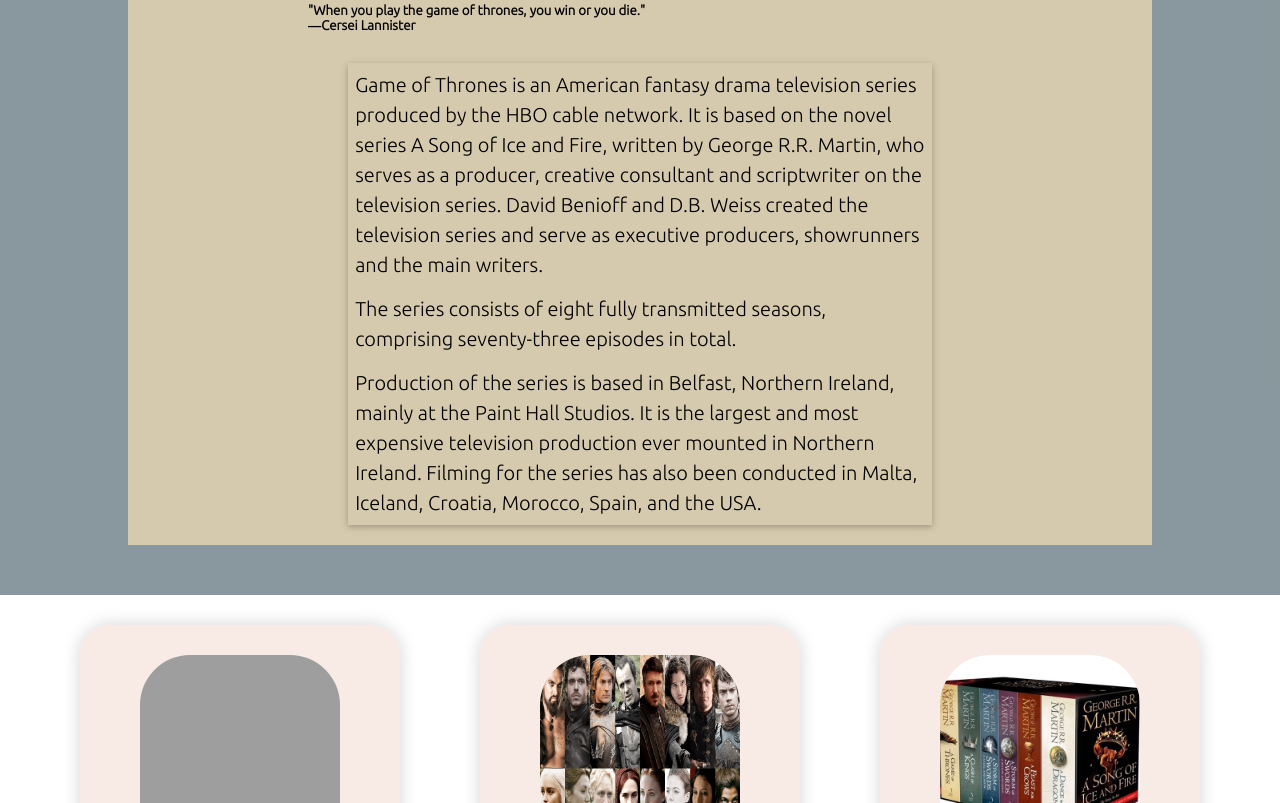
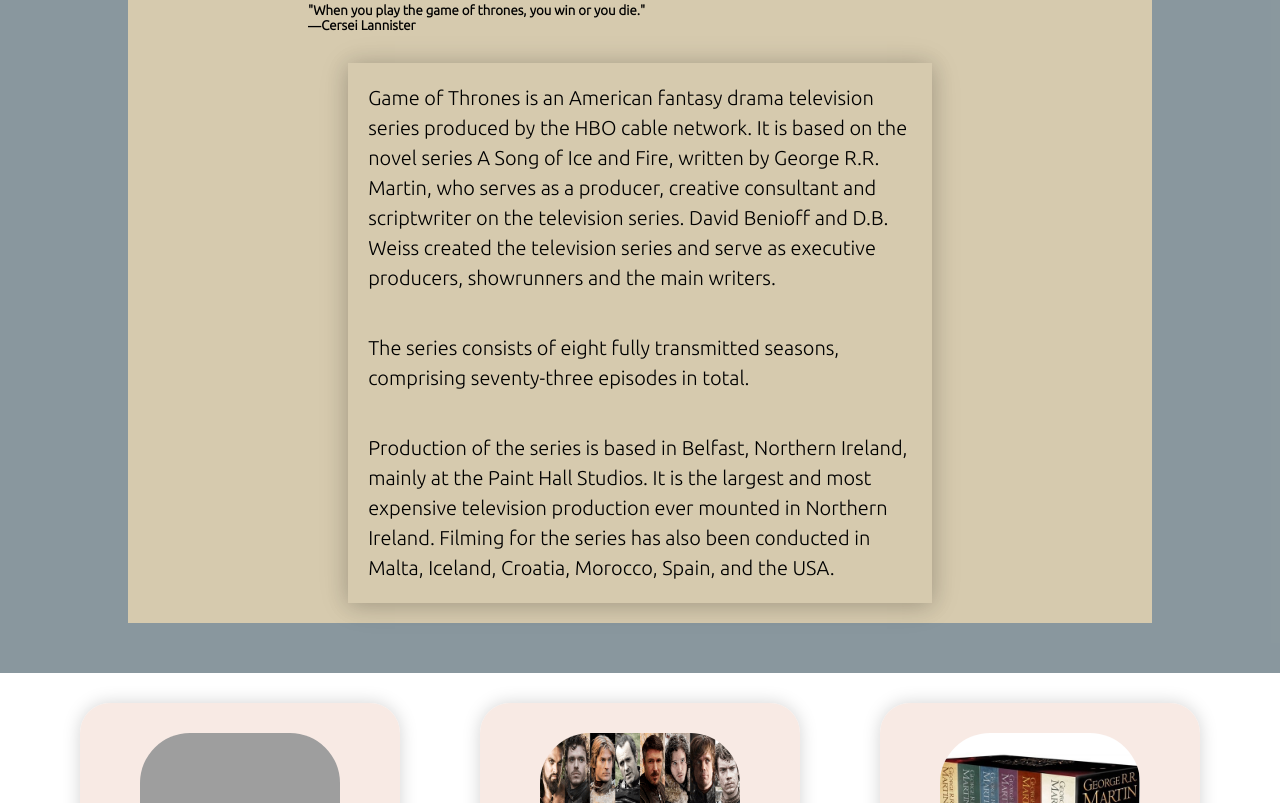
Before and after one commit to Muratbzc/web-page3, a plain HTML site: page index.html in a window 1280 px wide. Shown: the part 628-1431 px from the top of the page. Drawn offline with Linux system fonts and the light colour scheme; grey boxes are pictures that could not be loaded; a web font is replaced by a local one.

```diff
--- a/style.css
+++ b/style.css
@@ -62,7 +62,7 @@
 }
 
 .text{
-    box-shadow: 0 2px 5px 0 rgb(0 0 0 / 16%), 0 2px 10px 0 rgb(0 0 0 / 12%);
+    box-shadow: 0 2px 20px 0 rgb(0 0 0 / 16%), 0 2px 30px 0 rgb(0 0 0 / 12%);
     font-size: 20px;
     width: 57%;
     text-align: left;
@@ -71,7 +71,7 @@
 }
 
 .text p{
-    padding: 7px;
+    padding: 20px;
 }
 
 .section{
@@ -139,7 +139,7 @@
 
 .footer i:hover{
     background-color:white ;
-    color: rgb(88, 108, 117);
+    color: rgb(88, 108, 117, 0.70);
 }
 
 .submenu{
```
